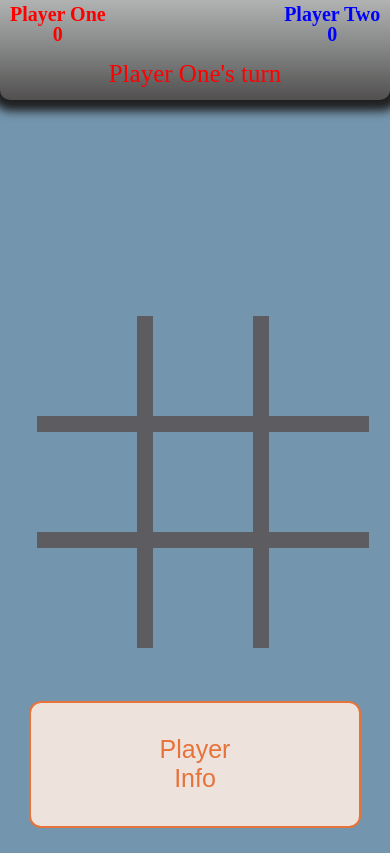
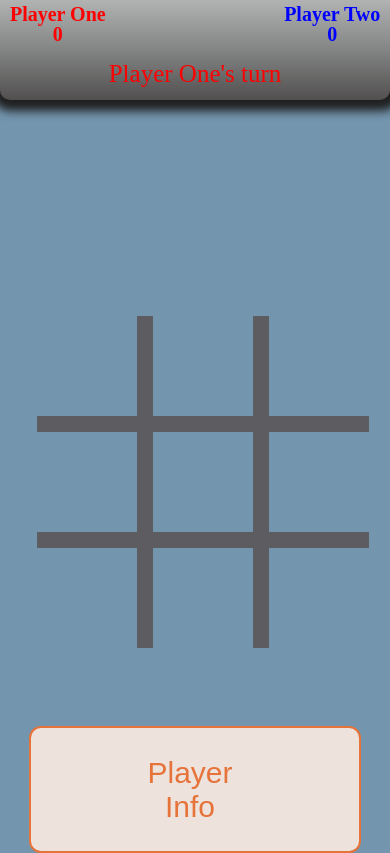
Before and after one commit to Brullrr/Tic-Tac-Toe, a React (Create React App) app: page / in a window 390 px wide. Built offline with nearby package versions, Linux system fonts and the light colour scheme.

Commit message:
Fixed player info button css

```diff
--- a/src/Containers/Gameboard/Gameboard.module.css
+++ b/src/Containers/Gameboard/Gameboard.module.css
@@ -32,15 +32,17 @@
 .Button {
     position: absolute;
     bottom: 0%;
-    left: -9%;
+    left: 0%;
     height: 15%;
-    width: 15%;
+    width: 5%;
+    min-width: 75px;
     background-color: #EEE2DC;
     color:  #e6733a;
     font-size: 20px;
     border: 2px solid #e6733a;
     border-top-right-radius: 50px;
     text-align: right;
+    padding: 10px 10px 0px 0px;
 }
 
 .Button:hover {
@@ -50,6 +52,8 @@
     border: 2px solid #EEE2DC;
     left: 0%;
     text-align: center;
+    width: 15%;
+    padding: 0px 10px 0px 0px;
 }
 
 
@@ -76,15 +80,16 @@
     .Button {
         position: absolute;
         bottom: 0%;
-        left: -6%;
+        left: 0%;
         height: 15%;
         width: 15%;
 
         background-color: #EEE2DC;
         color:  #e6733a;
-        font-size: 15px;
+        font-size: 20px;
         border: 2px solid #e6733a;
         border-top-right-radius: 50px;
+        padding: 0px 30px 0px 0px;
     }
 
     .Button:hover {
@@ -112,19 +117,22 @@
         width: 332px;
         background-color: #EEE2DC;
         color:  #e6733a;
-        font-size: 25px;
         border: 2px solid #e6733a;
         border-radius: 12px;
+        font-size: 30px;
         left: 50%;
-        top: 90%;
+        top: 93%;
         margin: -15% 0px 0px -166px;
         text-align: center;
+        padding: 0px 10px 0px 0px;
     }
     .Button:hover {
         background-color: #e6733a;
         color:   #EEE2DC;
         border: 2px solid  #EEE2DC;
         left: 50%;
+        padding: 0px 10px 0px 0px;
+        width: 332px;
     }
 }
 
@@ -141,6 +149,7 @@
     .Button {
         left: 0%;
         text-align: center;
+        padding: 0px 20px 0px 0px;
     }
     .Button:hover {
         background-color: #e6733a;
--- a/src/Containers/Modules/PlayerInfoModule/playerInfoModule.module.css
+++ b/src/Containers/Modules/PlayerInfoModule/playerInfoModule.module.css
@@ -46,6 +46,7 @@
     bottom: 10%;
     left: 50%;
     margin: 0px 0px 0px -30%;
+
 }
 .Button:hover {
     background-color: #5D5C61;
@@ -107,7 +108,7 @@
         border-radius: 4px;
         box-shadow: 1px 1px 1px black;
         padding: 16px;
-        left: 15%;
+        left: 13%;
         top: 10%;
         background-color: #7395AE;
         box-sizing: border-box;
@@ -134,6 +135,7 @@
         width: 70%;
         font-size: 20px;
         margin: 0px 0px 0px -35%;
+
     }
 
 }
```
